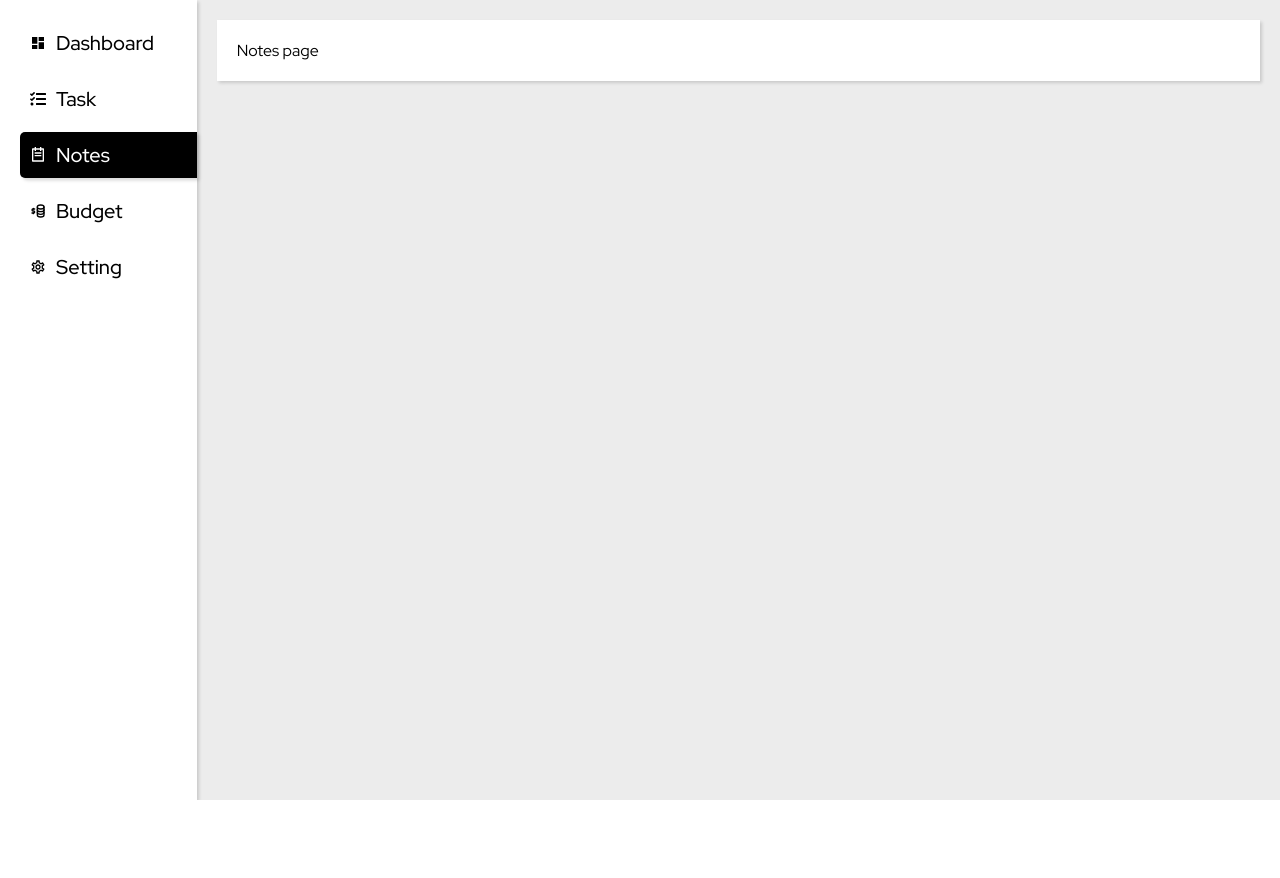
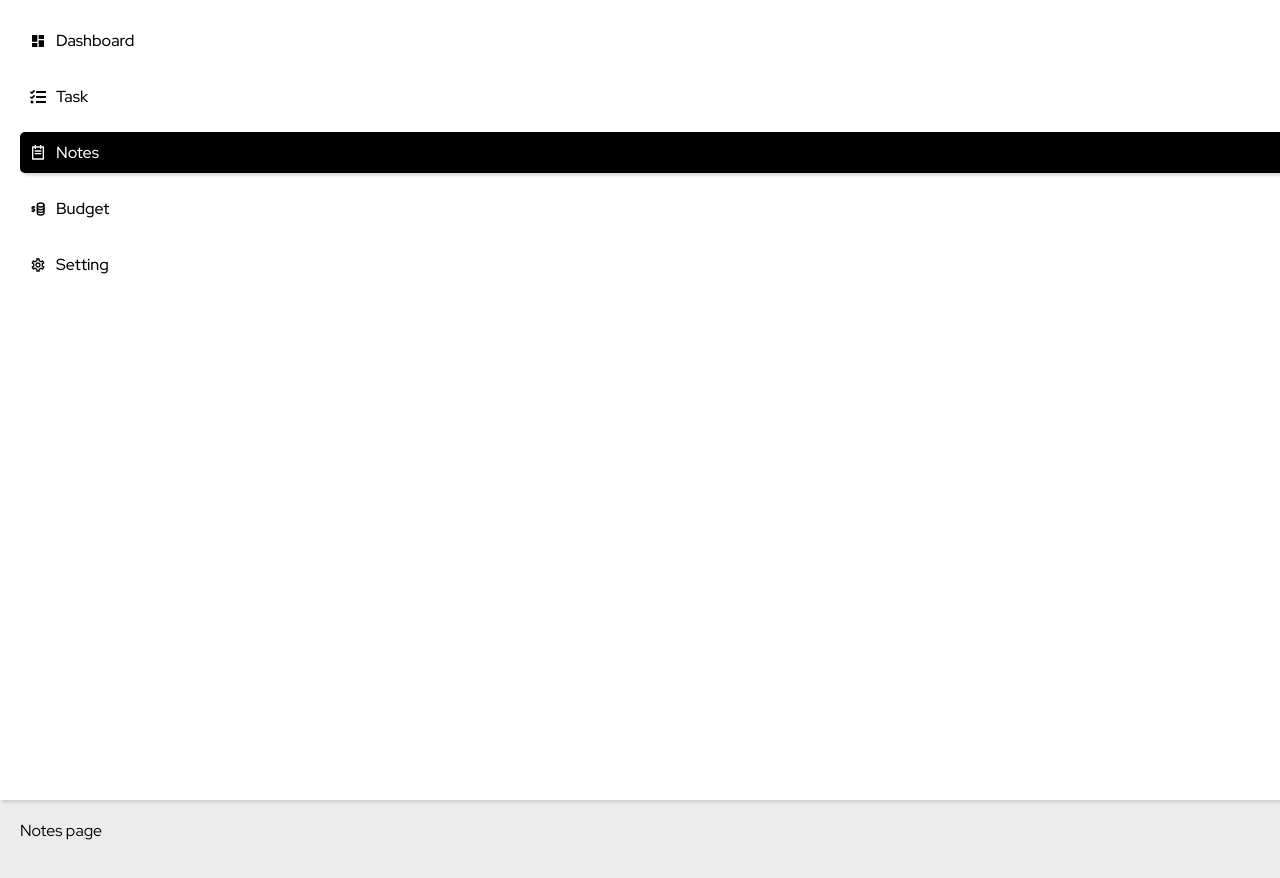
Before and after one commit to Kaka5hi/personal-planner, a React (Create React App) app: page /notes in a window 1280 px wide. Shown: the top 878 px of the page. Before the commit the page ends 800 px from the top, so only its background shows below. Built offline with nearby package versions, Linux system fonts and the light colour scheme.

Commit message:
Update App.css

```diff
--- a/src/App.css
+++ b/src/App.css
@@ -1,7 +1,9 @@
 /* root */
 :root {
   --light-bg-color: #ffffff;
+  --dark-bg-color: #000000;
   --dark-font-color: #000000;
+  --light-font-color: #ffffff;
   --body-bg-color: #ececec;
 }
 /* root */
@@ -28,12 +30,11 @@ body {
   color: var(--dark-font-color);
 }
 
-.main_container {
+.main-container {
   display: flex;
 }
 
 header {
-  width: 230px;
   height: 100vh;
   background: var(--light-bg-color);
   position: sticky;
@@ -50,26 +51,32 @@ nav > ul {
 
 nav > ul > li {
   width: 100%;
+  display: flex;
+  align-items: center;
+  justify-content: center;
+  margin-bottom: 5px;
+}
+
+nav > ul > li:hover {
+  box-shadow: rgba(0, 0, 0, 0.15) 2.4px 2.4px 3.2px;
+  border-right: 5px solid var(--dark-font-color);
 }
 
 nav > ul > li > a {
-  display: block;
   padding: 10px;
   color: var(--dark-font-color);
   background: var(--light-bg-color);
   border-radius: 5px 0 0 5px;
-  transition: 100ms ease;
   font-weight: 500;
-  font-size: 1.25em;
+  font-size: 1.25vw;
   display: flex;
   align-items: center;
   width: 100%;
   gap: 10px;
 }
 
-nav > ul > li > a:hover {
-  box-shadow: rgba(0, 0, 0, 0.15) 2.4px 2.4px 3.2px;
-  border-right: 5px solid var(--dark-font-color);
+nav > ul > li > a svg {
+  font-size: 1.25vw;
 }
 
 main {
@@ -87,8 +94,28 @@ main {
   border: transparent;
 }
 
-.page_container {
-  padding: 20px;
-  background: var(--light-bg-color);
-  box-shadow: rgba(0, 0, 0, 0.15) 2.4px 2.4px 3.2px;
+header > button {
+  position: absolute;
+  bottom: 20px;
+  font-family: inherit;
+  background: transparent;
+  color: var(--dark-font-color);
+  padding: 10px;
+  border: 1px solid;
+  transition: 100ms ease;
+  border-radius: 5px;
+  display: flex;
+  align-items: center;
+  justify-content: center;
 }
+
+header > button svg {
+  font-size: 1.25vw;
+}
+
+header > button:hover {
+  cursor: pointer;
+  color: var(--light-bg-color);
+  background-color: var(--dark-font-color);
+  transition: 100ms ease;
+}
```
